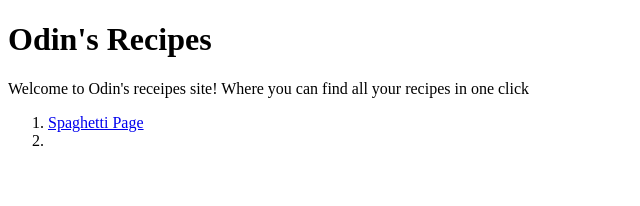
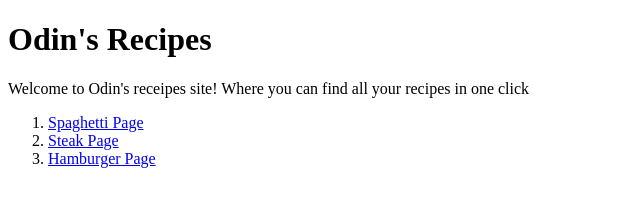
Before and after one commit to ecosimon/Odin-Recipes, a plain HTML site: page index.html in a window 1280 px wide. Shown: the whole page, without its empty margins (0-640 px from the left). Drawn offline with Linux system fonts and the light colour scheme.

Commit message:
added two new ordered list links to their respective pages

```diff
--- a/index.html
+++ b/index.html
@@ -12,7 +12,8 @@
 
         <ol>
             <li><a href="./recipes/spaghetti.html">Spaghetti Page</a></li>
-            <li></li>
+            <li><a href="./recipes/steak.html">Steak Page</a></li>
+            <li><a href="./recipes/hamburger.html">Hamburger Page</a></li>
         </ol>
     </body>
 
```
